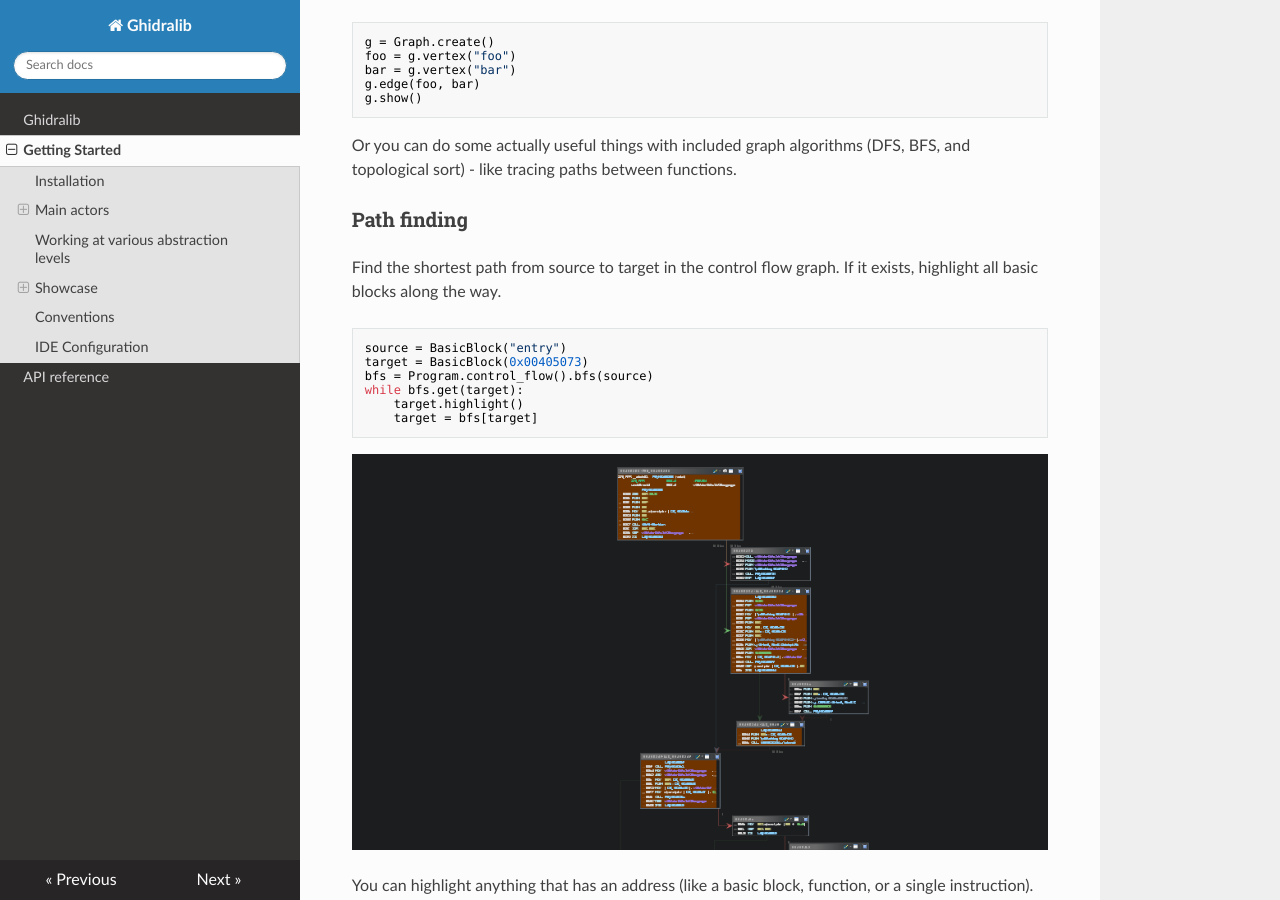
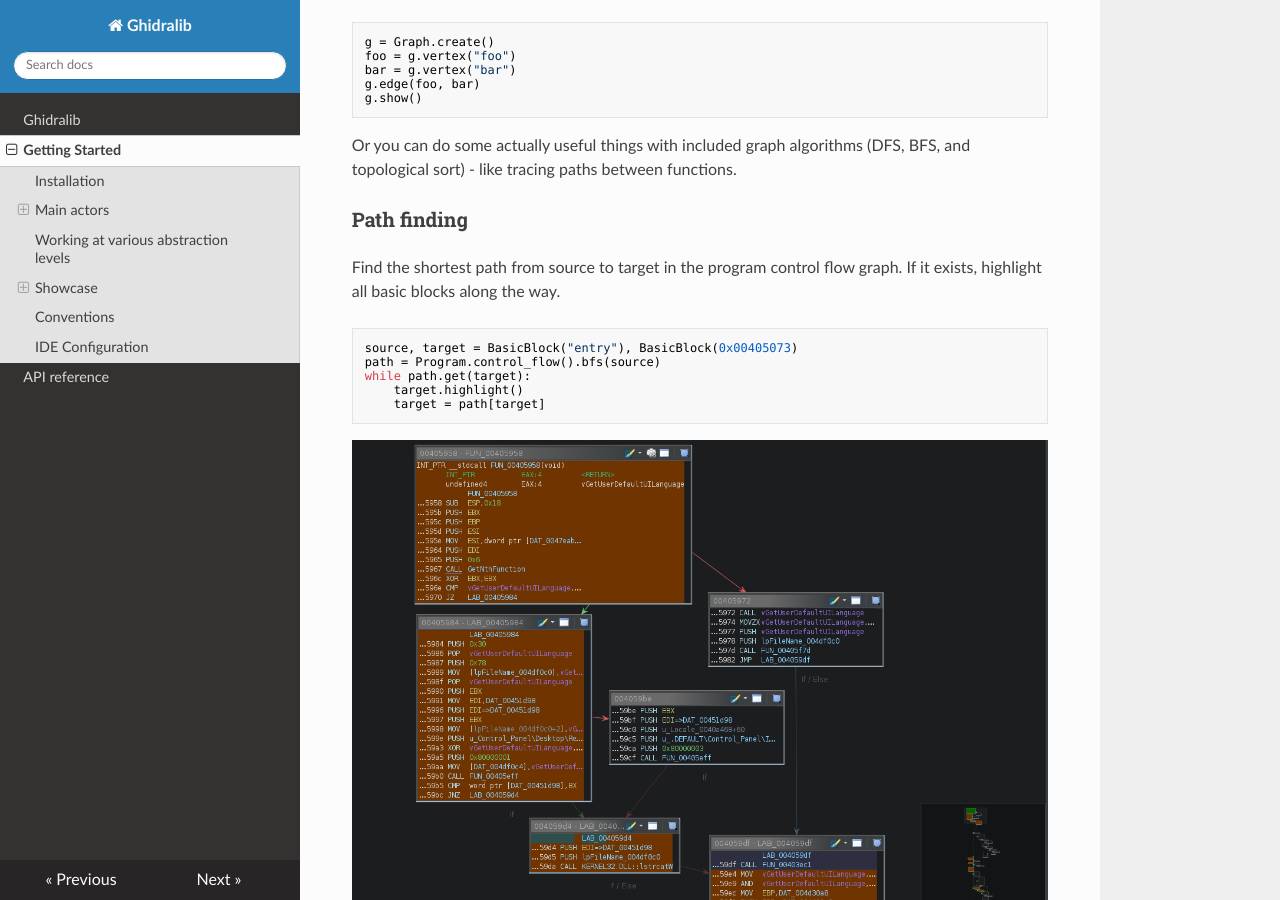
Before and after one commit to msm-code/ghidralib, an MkDocs documentation site: the page built from docs/getting_started.md, in a window 1280 px wide and 900 px high, scrolled down 4490 px. Built offline with MkDocs 1.6.1, drawn with Linux system fonts in a browser that asks for light colours; nearby versions of some CDN libraries.

````diff
--- a/docs/getting_started.md
+++ b/docs/getting_started.md
@@ -255,19 +255,18 @@ Or you can do some actually useful things with included graph algorithms
 
 ### Path finding
 
-Find the shortest path from source to target in the control flow graph.
+Find the shortest path from source to target in the program control flow graph.
 If it exists, highlight all basic blocks along the way.
 
 ```python
-source = BasicBlock("entry")
-target = BasicBlock(0x00405073)
-bfs = Program.control_flow().bfs(source)
-while bfs.get(target):
+source, target = BasicBlock("entry"), BasicBlock(0x00405073)
+path = Program.control_flow().bfs(source)
+while path.get(target):
     target.highlight()
-    target = bfs[target]
+    target = path[target]
 ```
 
-![](./colorblock.png)
+![](./bfs_highlight.png)
 
 You can highlight anything that has an address (like a basic block, function,
 or a single instruction). Call .unhighlight() to clear the highlight.
--- a/ghidralib.py
+++ b/ghidralib.py
@@ -2024,6 +2024,8 @@ class Function(GhidraWrapper, BodyOperationsTrait):
         raw_refs = getReferencesTo(resolve(self.entrypoint))
         return [Reference(raw) for raw in raw_refs]
 
+    xrefs_to = xrefs
+
     @property
     def xref_addrs(self):  # type: () -> list[int]
         """Get the source addresses of references to this function."""
@@ -2273,6 +2275,8 @@ class Symbol(GhidraWrapper):
     def xrefs(self):  # type: () -> list[Reference]
         """Get a list of references to this symbol."""
         return [Reference(raw) for raw in self.raw.getReferences()]
+
+    xrefs_to = xrefs
 
     @property
     def xref_addrs(self):  # type: () -> list[int]
````
Also changed, not shown: README.md (+44 -13 lines), docs/bfs_highlight.png (added), docs/colorblock.png (deleted).
